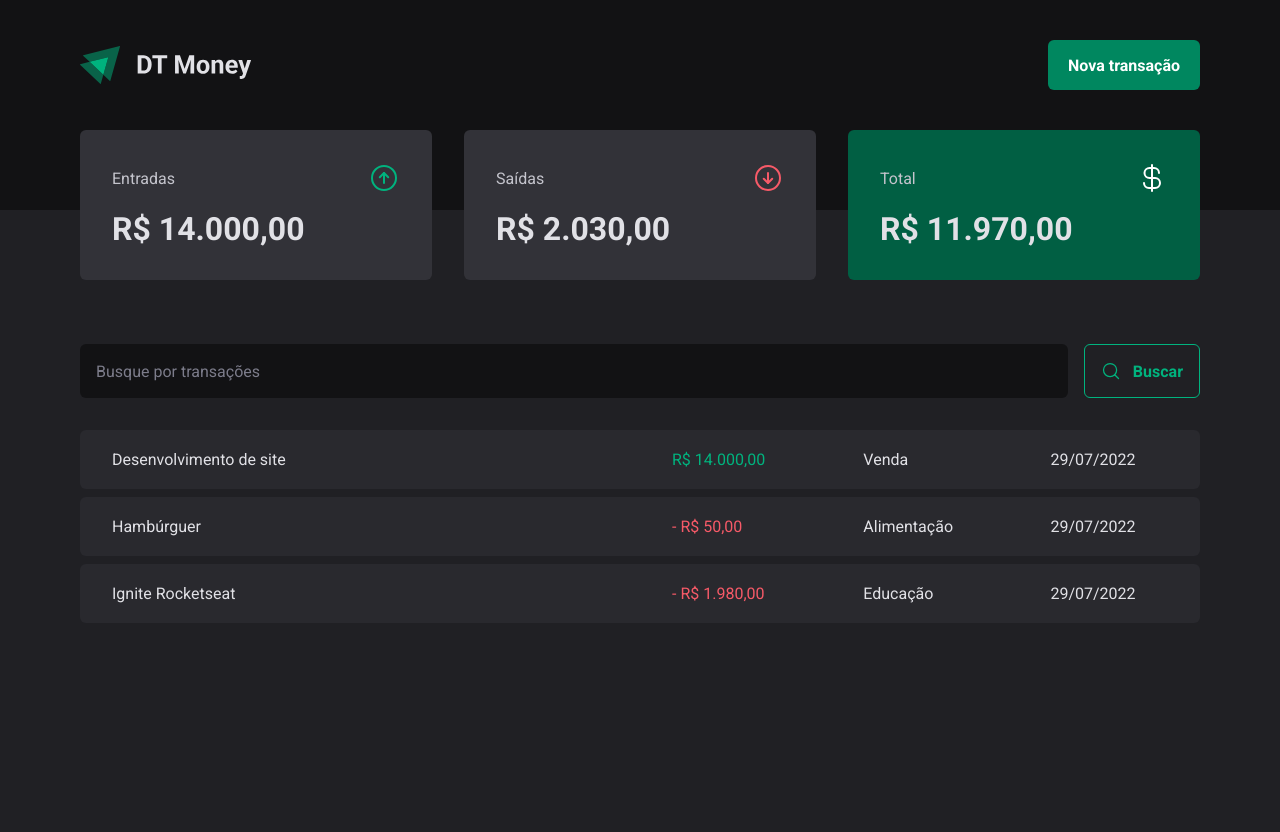
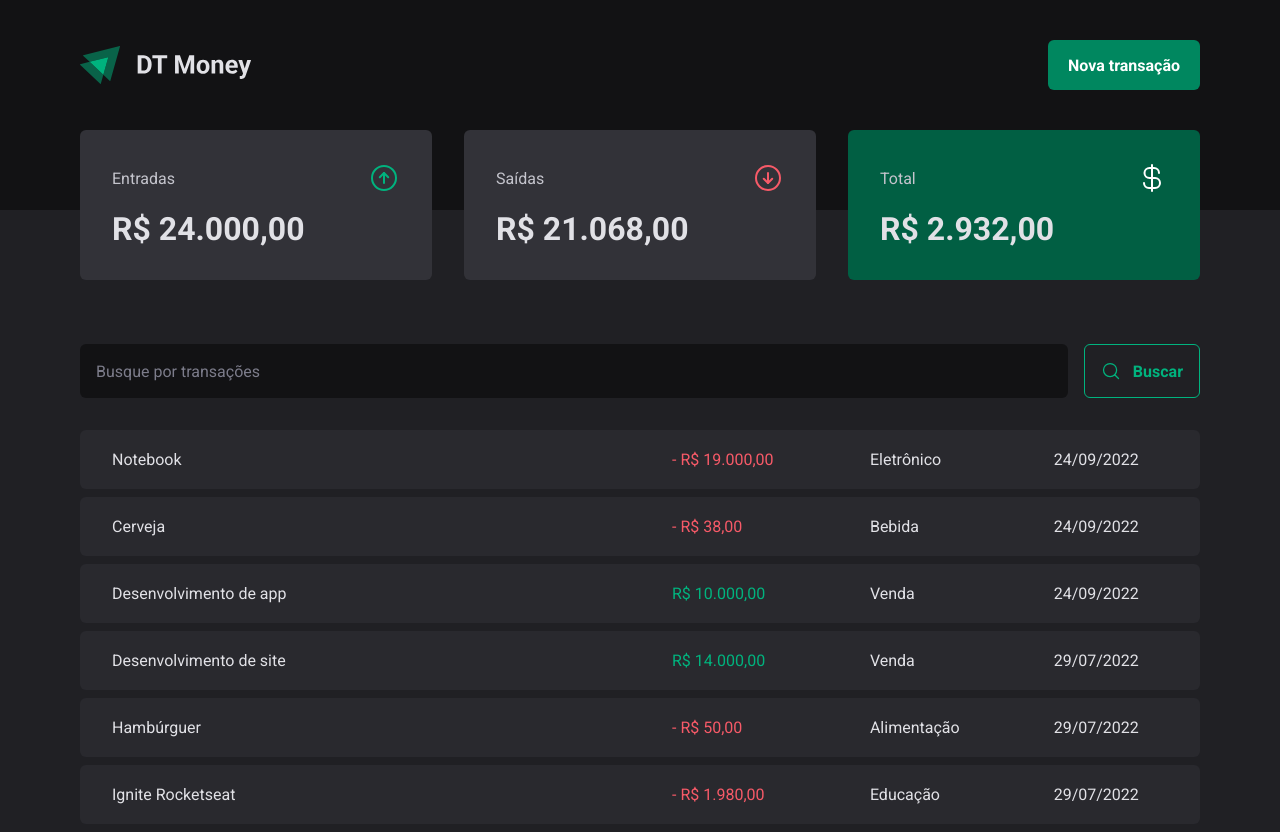
Before and after one commit to LuisRuda/ignite-reactjs-03-dt-money, a React (Vite) app: page / in a window 1280 px wide. Before the commit the page ends 800 px from the top, so only its background shows below. Built offline with nearby package versions, Linux system fonts and the light colour scheme; data requests are answered from the project's data file.

Commit message:
feat: creating new transaction

```diff
--- a/server.json
+++ b/server.json
@@ -23,6 +23,30 @@
       "category": "Educação",
       "price": 1980,
       "createdAt": "2022-07-29T19:24:44.505Z"
+    },
+    {
+      "description": "Desenvolvimento de app",
+      "price": 10000,
+      "category": "Venda",
+      "type": "income",
+      "createdAt": "2022-09-24T00:57:01.144Z",
+      "id": 4
+    },
+    {
+      "description": "Cerveja",
+      "price": 38,
+      "category": "Bebida",
+      "type": "outcome",
+      "createdAt": "2022-09-24T01:12:30.901Z",
+      "id": 5
+    },
+    {
+      "description": "Notebook",
+      "price": 19000,
+      "category": "Eletrônico",
+      "type": "outcome",
+      "createdAt": "2022-09-24T01:13:30.876Z",
+      "id": 6
     }
   ]
 }
--- a/src/components/NewTransactionModal/index.tsx
+++ b/src/components/NewTransactionModal/index.tsx
@@ -1,9 +1,12 @@
+import { useContext } from 'react'
+
 import * as z from 'zod'
 import * as Dialog from '@radix-ui/react-dialog'
 import { Controller, useForm } from 'react-hook-form'
 import { zodResolver } from '@hookform/resolvers/zod'
 import { ArrowCircleDown, ArrowCircleUp, X } from 'phosphor-react'
 
+import { TransactionsContext } from '../../contexts/TransactionsContext'
 import {
   Overlay,
   Content,
@@ -22,7 +25,9 @@
 type NewTransactionFormInputs = z.infer<typeof newTransactionFormSchema>
 
 export function NewTransactionModal() {
+  const { createTransaction } = useContext(TransactionsContext)
   const {
+    reset,
     control,
     register,
     handleSubmit,
@@ -31,8 +36,9 @@
     resolver: zodResolver(newTransactionFormSchema),
   })
 
-  function handleCreateNewTransaction(data: NewTransactionFormInputs) {
-    console.log(data)
+  async function handleCreateNewTransaction(data: NewTransactionFormInputs) {
+    await createTransaction(data)
+    reset()
   }
 
   return (
--- a/src/contexts/TransactionsContext.tsx
+++ b/src/contexts/TransactionsContext.tsx
@@ -11,9 +11,17 @@
   createdAt: string
 }
 
+interface CreateTransactionInput {
+  description: string
+  price: number
+  category: string
+  type: 'income' | 'outcome'
+}
+
 interface TransactionsContextType {
   transactions: Transaction[]
   fetchTransactions: (query?: string) => Promise<void>
+  createTransaction: (data: CreateTransactionInput) => Promise<void>
 }
 
 interface TransactionsProviderProps {
@@ -28,6 +36,8 @@
   async function fetchTransactions(query?: string) {
     const response = await api.get('transactions', {
       params: {
+        _sort: 'createdAt',
+        _order: 'desc',
         q: query,
       },
     })
@@ -35,12 +45,28 @@
     setTransactions(response.data)
   }
 
+  async function createTransaction(data: CreateTransactionInput) {
+    const { description, price, category, type } = data
+
+    const response = await api.post('transactions', {
+      description,
+      price,
+      category,
+      type,
+      createdAt: new Date(),
+    })
+
+    setTransactions((state) => [response.data, ...state])
+  }
+
   useEffect(() => {
     fetchTransactions()
   }, [])
 
   return (
-    <TransactionsContext.Provider value={{ transactions, fetchTransactions }}>
+    <TransactionsContext.Provider
+      value={{ transactions, fetchTransactions, createTransaction }}
+    >
       {children}
     </TransactionsContext.Provider>
   )
```
